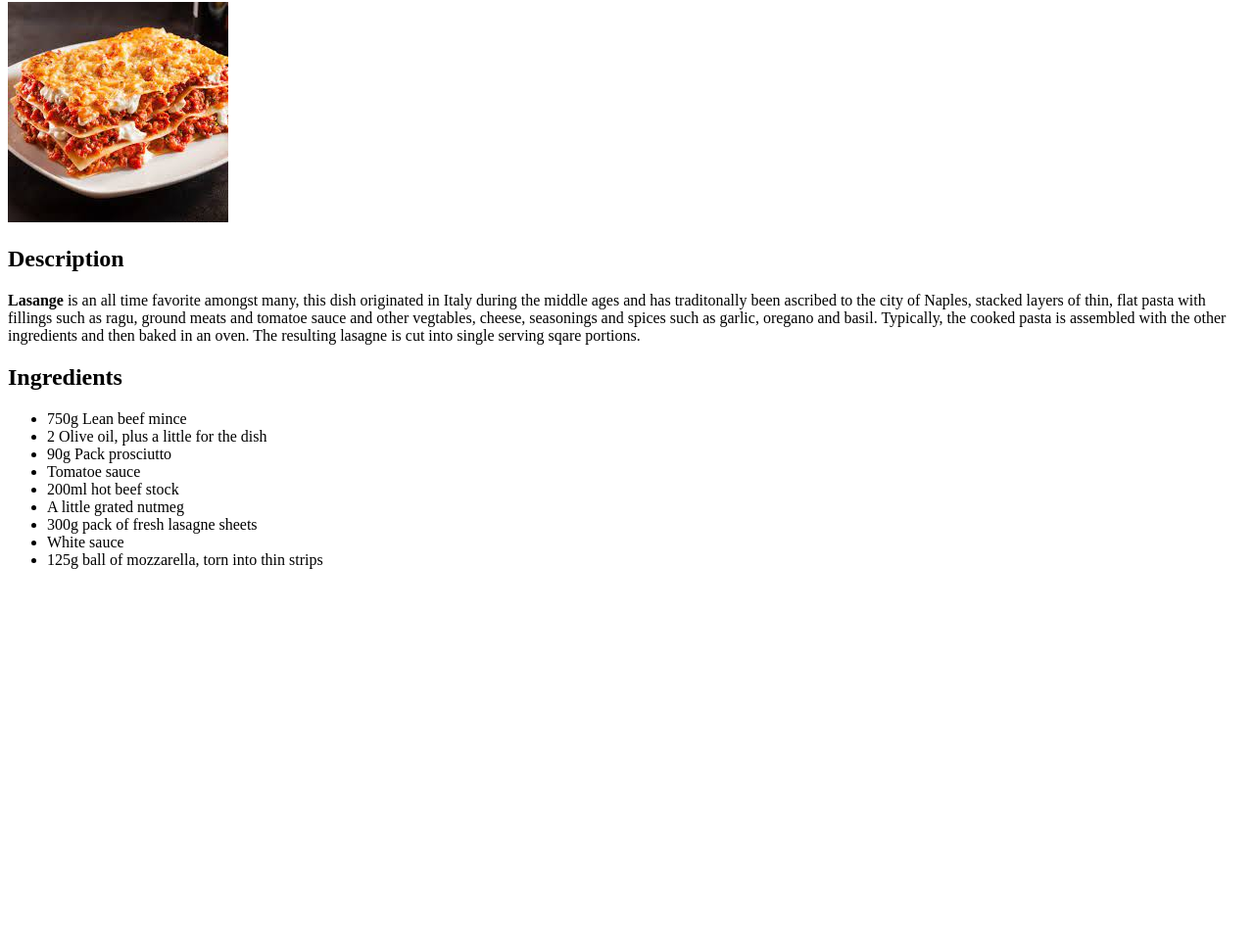
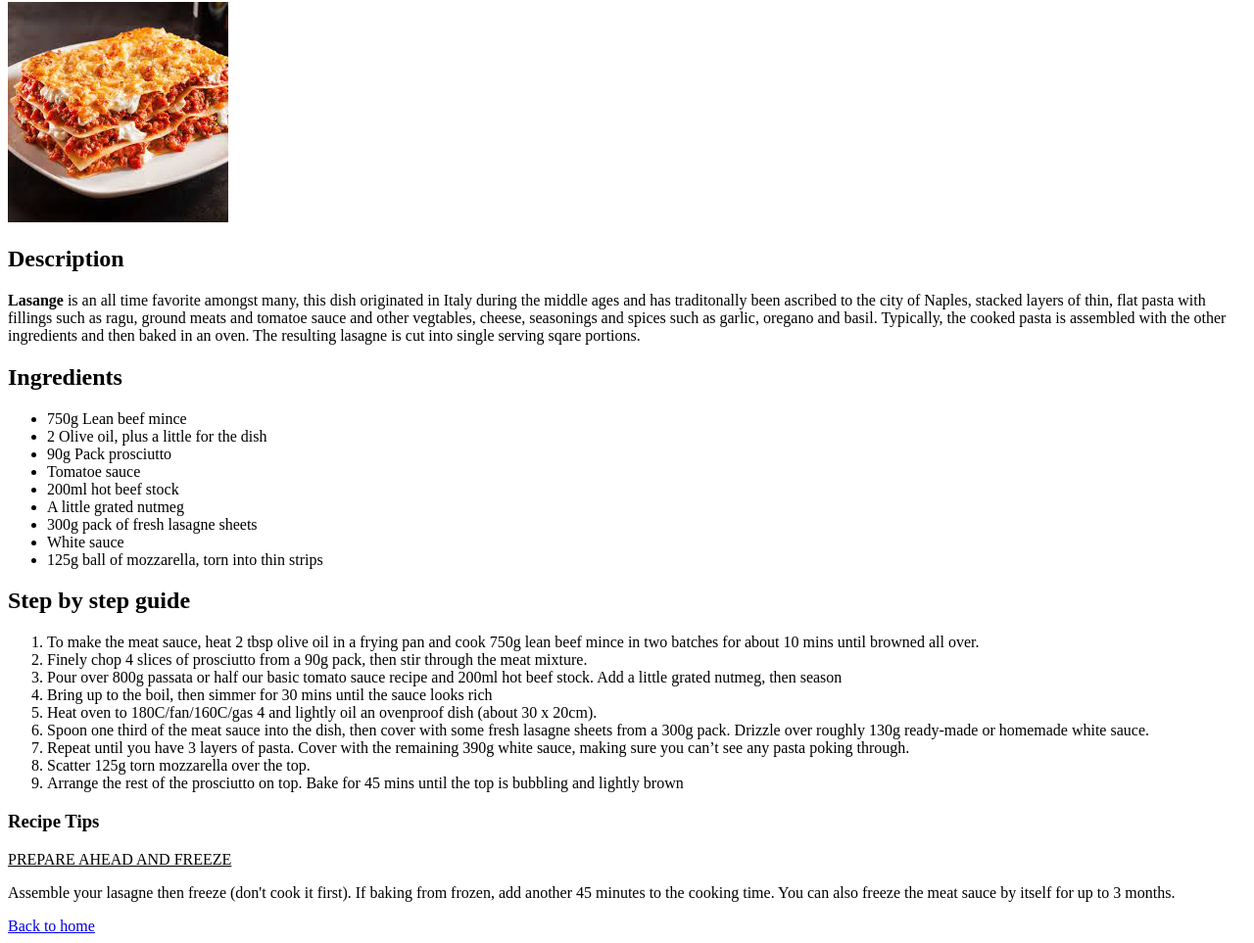
Before and after one commit to Shintybo/odin-recipes-new, a plain HTML site: page recipes/lasagne.html in a window 1280 px wide. Shown: the part 78-1041 px from the top of the page at 98% size. Before the commit the page ends 800 px from the top, so only its background shows below. Drawn offline with Linux system fonts and the light colour scheme; files whose address does not match are found by name.

Commit message:
Finished HTML

```diff
--- a/recipes/lasagne.html
+++ b/recipes/lasagne.html
@@ -5,6 +5,7 @@
     <meta http-equiv="X-UA-Compatible" content="IE=edge">
     <meta name="viewport" content="width=device-width, initial-scale=1.0">
     <title>Lasagna Recipe</title>
+    <link rel="stylesheet" type="text/css" href="style.css">
 </head>
 <body>
     <h1> Lasagna</h1>
@@ -28,6 +29,38 @@
         <li>White sauce</li>
         <li>125g ball of mozzarella, torn into thin strips</li>
     </ul>
+    <h2>Step by step guide</h2>
+    <ol>
+        <li>To make the meat sauce, heat 2 tbsp olive oil in a frying pan
+            and cook 750g lean beef mince in two batches for about 10 mins
+            until browned all over.</li>
+            <li>Finely chop 4 slices of prosciutto from a 90g pack,
+                then stir through the meat mixture.</li>
+                <li>Pour over 800g passata or half our basic tomato sauce recipe and 200ml hot beef stock.
+                    Add a little grated nutmeg, then season</li>
+                    <li>Bring up to the boil, then simmer for 30 mins until the sauce looks rich</li>
+                    <li>Heat oven to 180C/fan/160C/gas 4 and lightly oil an ovenproof dish (about 30 x 20cm).</li>
+                    <li>Spoon one third of the meat sauce into the dish, then cover with some fresh lasagne sheets from a 300g pack.
+                        Drizzle over roughly 130g ready-made or homemade white sauce.</li>
+                    <li>Repeat until you have 3 layers of pasta. Cover with the remaining 390g white sauce, making sure you can’t see any pasta poking through.</li>
+                    <li>Scatter 125g torn mozzarella over the top.</li>
+                    <li>Arrange the rest of the prosciutto on top. Bake for 45 mins until the top is bubbling and lightly brown</li>
+                </ol>
+    <h3>Recipe Tips</h3>
+    <p><u>PREPARE AHEAD AND FREEZE</u></p>
+    <p>Assemble your lasagne then freeze (don't cook it first). If baking from frozen, add another 45 minutes to the cooking time.
+        You can also freeze the meat sauce by itself for up to 3 months. </p>
+
+        <a href="/home/shane/the_odin_project/odin-recipes/odin-recipes-new/index.html">Back to home</a>
+
+
+
+
+
+
+
+
+
 
 
 
```
